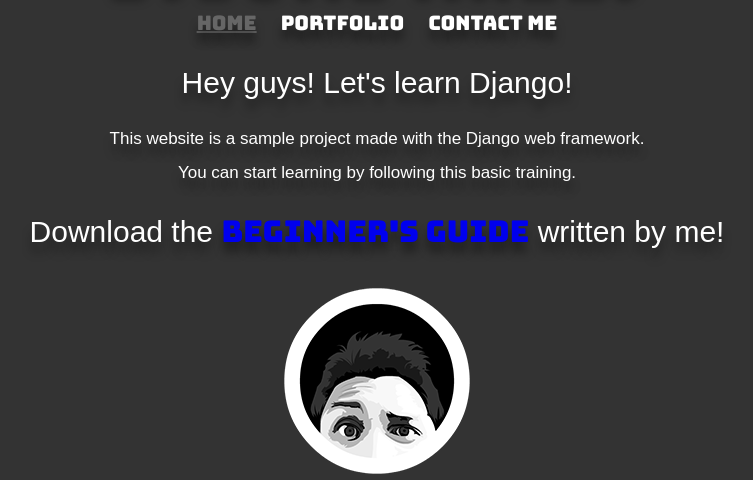
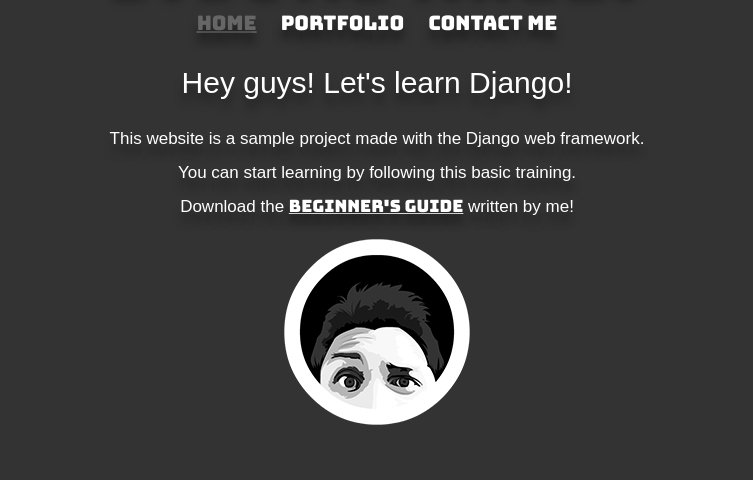
Before and after one commit to maelnasir/maelsite, a Django app: page /home/ in a window 1280 px wide. Shown: the part 171-651 px from the top of the page, without its empty margins (263-1016 px from the left). Run offline with Django 4.2, Linux system fonts and the light colour scheme; data comes from the database, SQL or seed files in the repository; some web fonts are replaced.

Commit message:
modified:   templates/base_content.html

```diff
--- a/templates/base_content.html
+++ b/templates/base_content.html
@@ -4,7 +4,7 @@
 {% block index %}
         <p class="paraLearn">This website is a sample project made with the Django web framework.</p>
         <p class="paraLearn">You can start learning by following this basic training.</p>
-        <p>Download the <a href="{% static 'pdf/Django 101 - Basic Training.pdf' %}" target="_blank">Beginner's Guide</a> written by me!</p>
+        <p class="paraLearn">Download the <a href="{% static 'pdf/Django 101 - Basic Training.pdf' %}" target="_blank">Beginner's Guide</a> written by me!</p>
         <div class="animate__animated animate__zoomIn">
             {% for x in frontImage %}
             <a href="{% url 'admin:index' %}" target="_blank">
```
